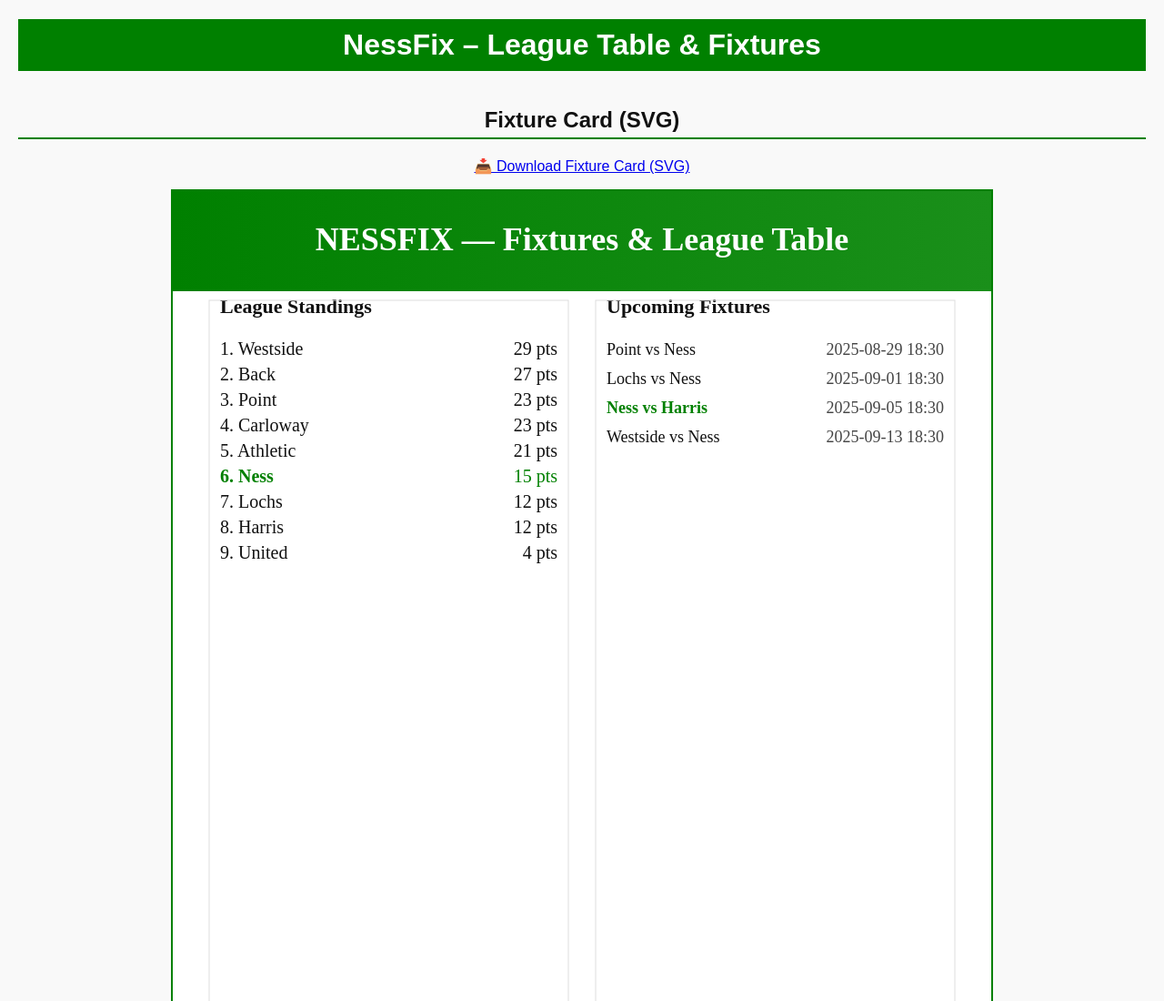
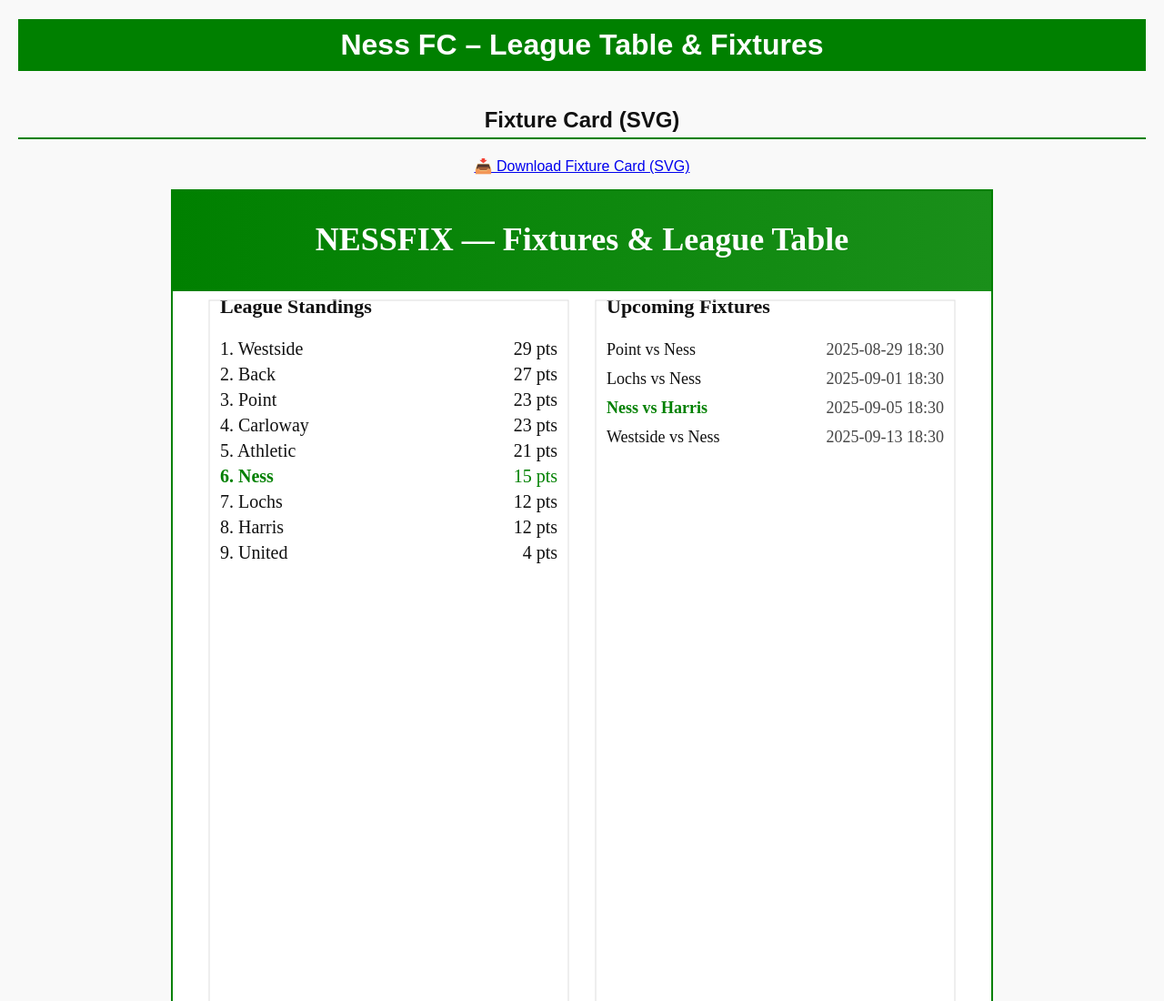
Before and after one commit to marinegeo2025/nessfix, a website: page public/index.html in a window 1280 px wide. Shown: the top 1100 px of the page at 91% size. Drawn offline with Linux system fonts and the light colour scheme.

Commit message:
Update index.html

```diff
--- a/public/index.html
+++ b/public/index.html
@@ -2,7 +2,7 @@
 <html lang="en">
 <head>
   <meta charset="UTF-8" />
-  <title>NessFix – Ness FC Fixtures</title>
+  <title>Ness FC – League Table & Fixtures</title>
   <meta name="viewport" content="width=device-width, initial-scale=1" />
   <style>
     :root { --green:#008000; }
@@ -21,7 +21,7 @@
   </style>
 </head>
 <body>
-  <h1>NessFix – League Table & Fixtures</h1>
+  <h1>Ness FC – League Table & Fixtures</h1>
 
   <div class="card">
     <h2>Fixture Card (SVG)</h2>
```
